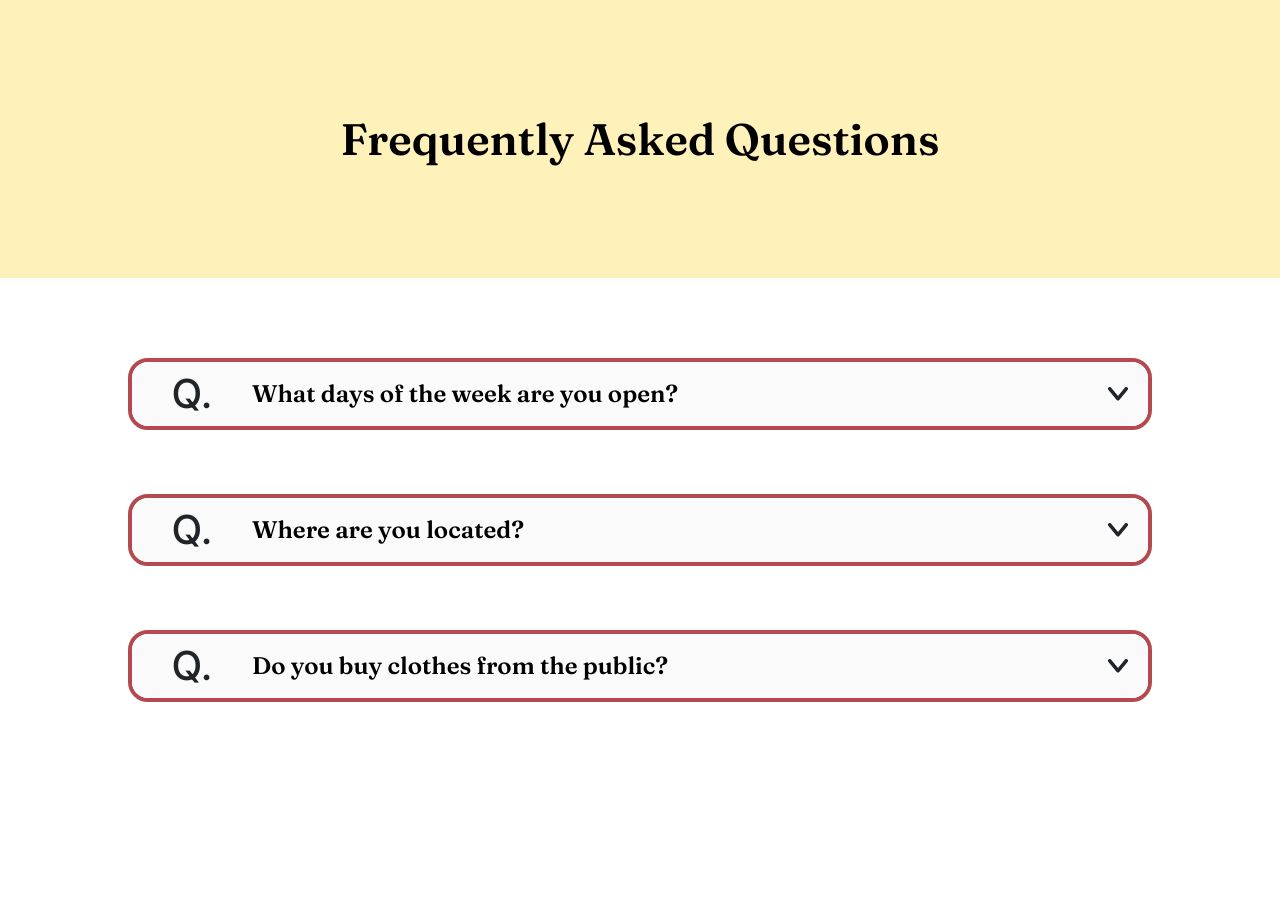
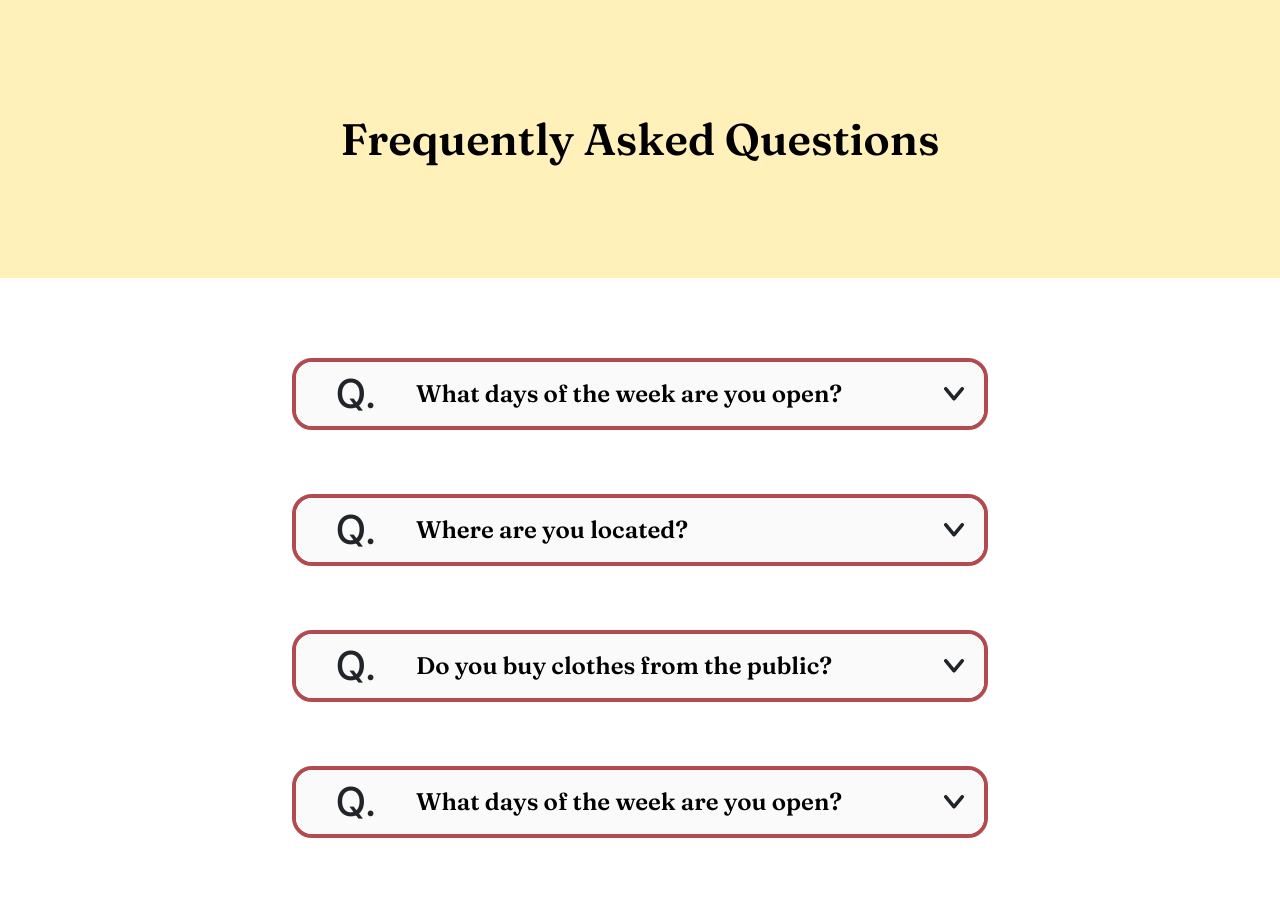
Before and after one commit to include-davis/yesterday-vintage, a Next.js app: page /faq in a window 1280 px wide. Shown: the top 900 px of the page. Before the commit the page ends 800 px from the top, so only its background shows below. Built offline with nearby package versions, Linux system fonts and the light colour scheme.

Commit message:
final changes

```diff
--- a/app/(pages)/faq/faq.module.scss
+++ b/app/(pages)/faq/faq.module.scss
@@ -27,6 +27,9 @@
 }
 .container{
   padding-top: 5rem;
+  padding-right: 12.81rem;
+  padding-left: 12.81rem;
+  padding-bottom: 5rem;
   width: 100%;
   height: 100%;
   display: flex;
@@ -72,6 +75,7 @@
     background-color: #F4D9DA;
     text-align: left;
     font-size: 1.5rem;
+    padding-right: 6.1875;
 }
 
 .letter{
--- a/app/(pages)/faq/page.jsx
+++ b/app/(pages)/faq/page.jsx
@@ -23,6 +23,16 @@ export default function FAQ() {
       <FreqQ
         question="Do you buy clothes from the public?"
         answer="Yes! All clothes must be 20 years or older and be in good condition. 15 items or less can be conducted virtually through Instagram DM's and 15 or more items can be conducted virtually or by scheduling a time in person."
+      />
+
+      <FreqQ
+        question="What days of the week are you open?"
+        answer="We are open every day of the week 12:00 PM - 6:00 PM! Check our Google Calendar on the Shops page to see our holiday schedules."
+      />
+
+      <FreqQ
+        question="What days of the week are you open?"
+        answer="We are open every day of the week 12:00 PM - 6:00 PM! Check our Google Calendar on the Shops page to see our holiday schedules."
       />
       </div>
     </main>
```
